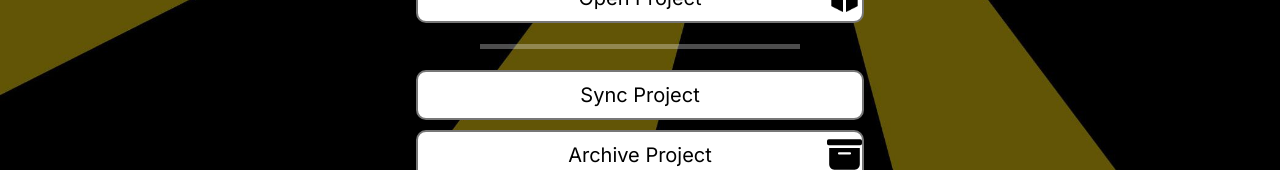
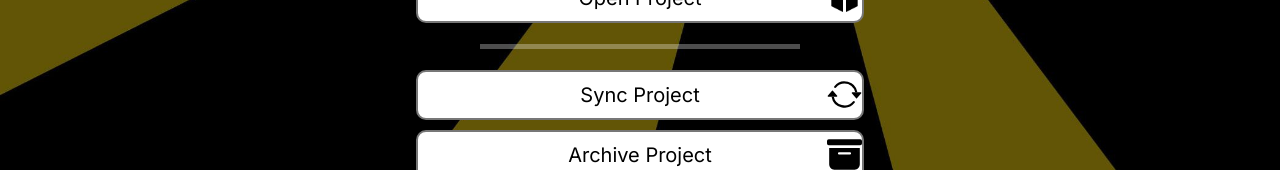
Before and after one commit to Team-5-GG/CS4311_CANBusVisualizer_5, a React (Create React App) app in the folder frontend/: page / in a window 1280 px wide. Shown: the part 368-538 px from the top of the page. Built offline with nearby package versions, Linux system fonts and the light colour scheme.

Commit message:
fixed styling issues

```diff
--- a/frontend/src/buttonsAndTxtBxs.css
+++ b/frontend/src/buttonsAndTxtBxs.css
@@ -70,11 +70,11 @@ margin:0;
   background-color: yellow;
 }
 
-#syncProjectButton{
+#gotoSyncProjectButton{
   background-image: url("./images/main-menu/sync.svg");
   background-color: #ffffff;
 }
-#syncProjectButton:hover{
+#gotoSyncProjectButton:hover{
   background-color: yellow;
 }
 
--- a/frontend/src/sync.css
+++ b/frontend/src/sync.css
@@ -1,5 +1,5 @@
 .syncBody{
-    background-image: url("./images/sync-page/new-background.jpg");
+    background-image: url("./images/sync-page/new-background1.jpg");
     background-size: cover;
     background-attachment: fixed;
     min-height:100vh;
```
Also changed, not shown: frontend/src/images/sync-page/new-background.jpg (deleted), frontend/src/images/sync-page/new-background1.jpg (added).
